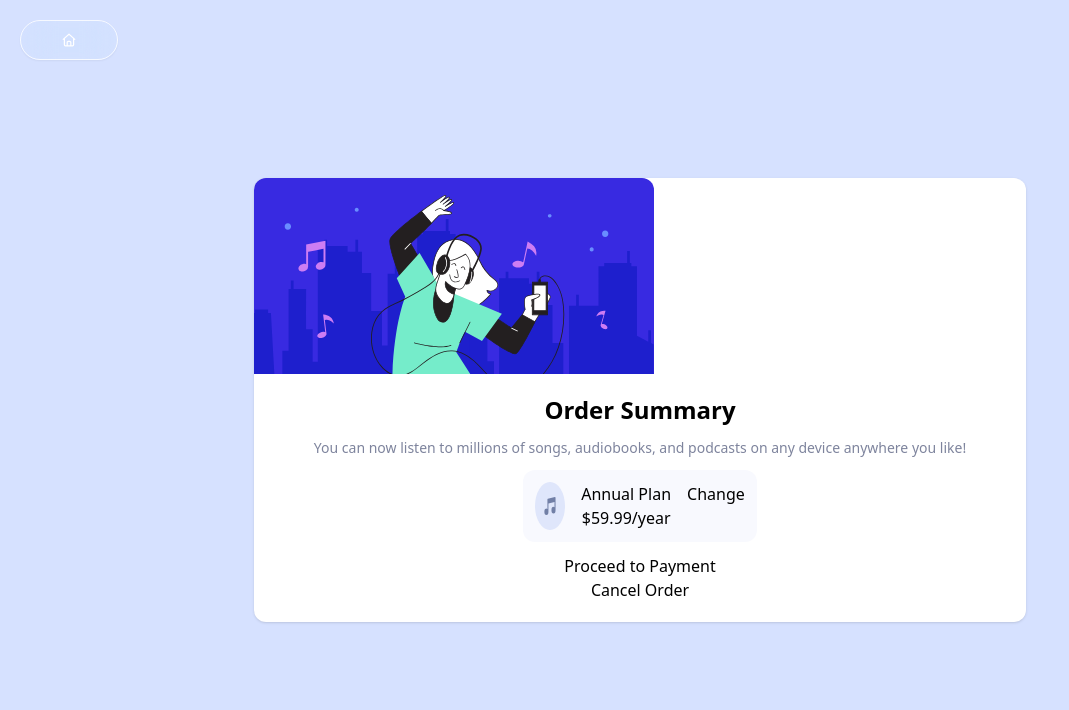
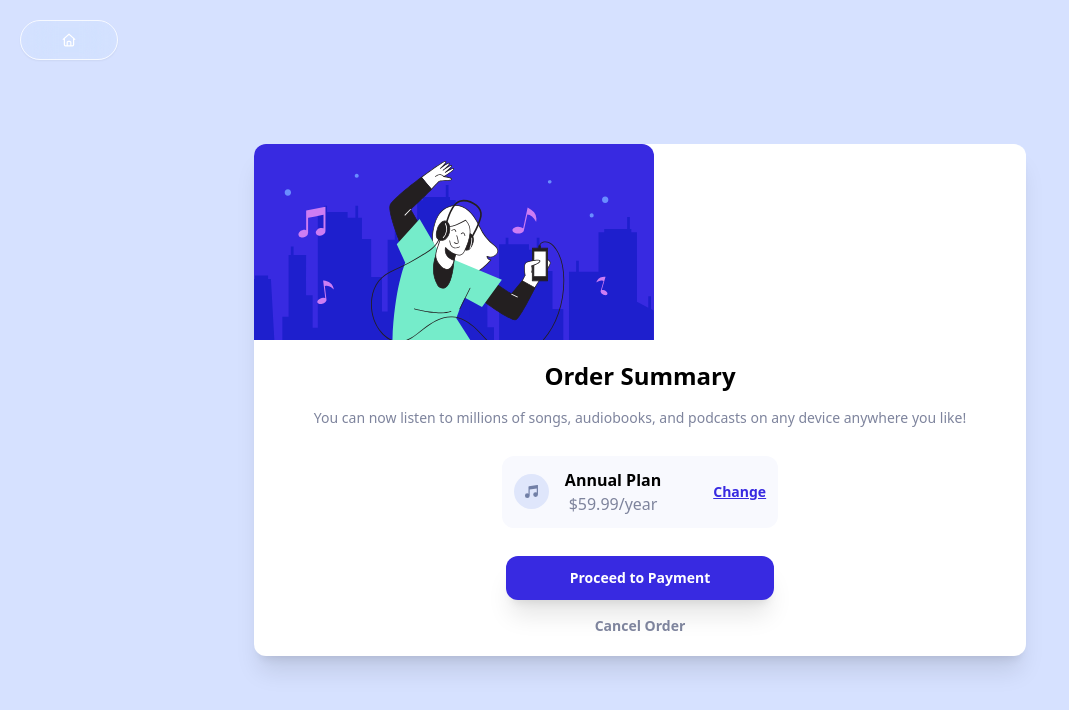
Before and after one commit to spencerattick/styling-showcase, a Next.js app: page /cards/order-summary in a window 1280 px wide. Shown: the top 710 px of the page, without its empty margins (0-1069 px from the left). Built offline with nearby package versions, Linux system fonts and the light colour scheme.

Commit message:
add most of the styling for order summary

```diff
--- a/src/app/cards/order-summary/page.tsx
+++ b/src/app/cards/order-summary/page.tsx
@@ -3,7 +3,7 @@ import Image from "next/image";
 export default function OrderSummary() {
   return (
     <div className="min-h-screen bg-[#d6e1ff] flex justify-center items-center">
-      <div className="bg-white rounded-xl shadow mx-60">
+      <div className="bg-white rounded-xl shadow-xl mx-60">
         <Image
           src="/illustration-hero.svg"
           width={400}
@@ -11,22 +11,32 @@ export default function OrderSummary() {
           alt="illustration of a person listening to music and dancing"
           className="rounded-t-xl"
         />
-        <div className="flex flex-col items-center text-center p-5">
-          <h1 className="font-black text-2xl pb-3">Order Summary</h1>
+        <div className="flex flex-col gap-4 items-center text-center p-5">
+          <h1 className="font-black text-2xl">Order Summary</h1>
           <p className="text-[#7e849d] text-sm px-10">
             You can now listen to millions of songs, audiobooks, and podcasts on
             any device anywhere you like!
           </p>
-          <div className="bg-[#f8f9fe] flex gap-4 p-3 my-3 rounded-xl">
-            <Image src='/icon-music.svg' width={30} height={40} alt="music note icon"/>
+          <div className="bg-[#f8f9fe] flex gap-4 p-3 my-3 rounded-xl items-center">
+            <Image
+              src="/icon-music.svg"
+              width={35}
+              height={35}
+              alt="music note icon"
+              className="object-contain"
+            />
             <div>
-              <h2>Annual Plan</h2>
-              <p>$59.99/year</p>
+              <h2 className="font-bold">Annual Plan</h2>
+              <p className="text-[#7e849d]">$59.99/year</p>
             </div>
-            <p>Change</p>
+            <p className="ml-9 underline text-sm cursor-pointer text-[#382ae1] font-semibold">
+              Change
+            </p>
           </div>
-          <button>Proceed to Payment</button>
-          <p>Cancel Order</p>
+          <button className="bg-[#382ae1] text-white rounded-xl font-semibold px-16 py-3 shadow-xl text-sm">
+            Proceed to Payment
+          </button>
+          <p className="text-sm text-[#7e849d] font-semibold">Cancel Order</p>
         </div>
       </div>
     </div>
```
